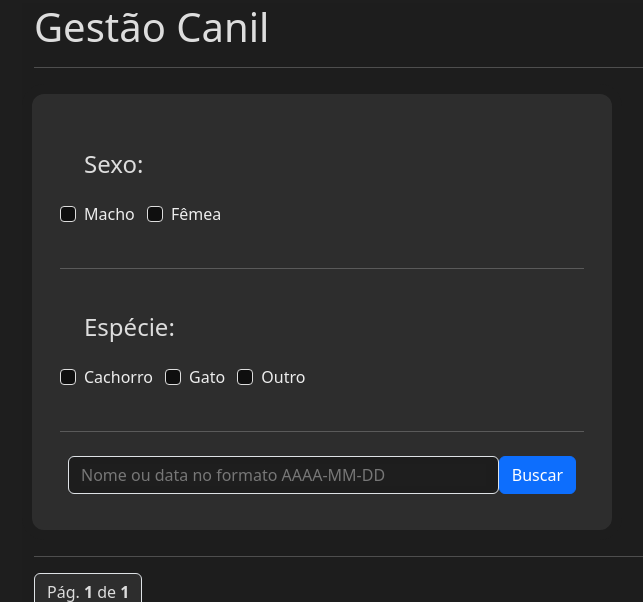
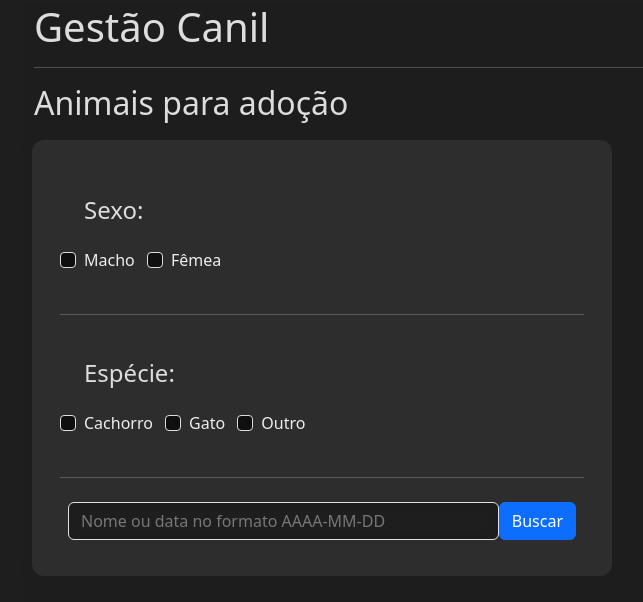
Before and after one commit to tomasfn87/adote-ou-apadrinhe-um-animal, a Django app: page / in a window 1280 px wide. Shown: the part 55-657 px from the top of the page, without its empty margins (48-691 px from the left). Run offline with Django 4.2, Linux system fonts and the light colour scheme; tables that the repository leaves empty hold one stand-in row (values such as "Sample post"); grey boxes marked "Sample" are stand-in pictures; some libraries are stand-ins or nearby versions.

Commit message:
Adicionado subtítulo para a página inicial.

```diff
--- a/animais/templates/animais/index.html
+++ b/animais/templates/animais/index.html
@@ -3,6 +3,7 @@
 {% block content %}
   <h1>Gestão Canil</h1>
   <hr>
+  <h2>Animais para adoção</h2>
   <div class="row">
     <div class="card custom-card-body">
       <div class="card-body">
```
